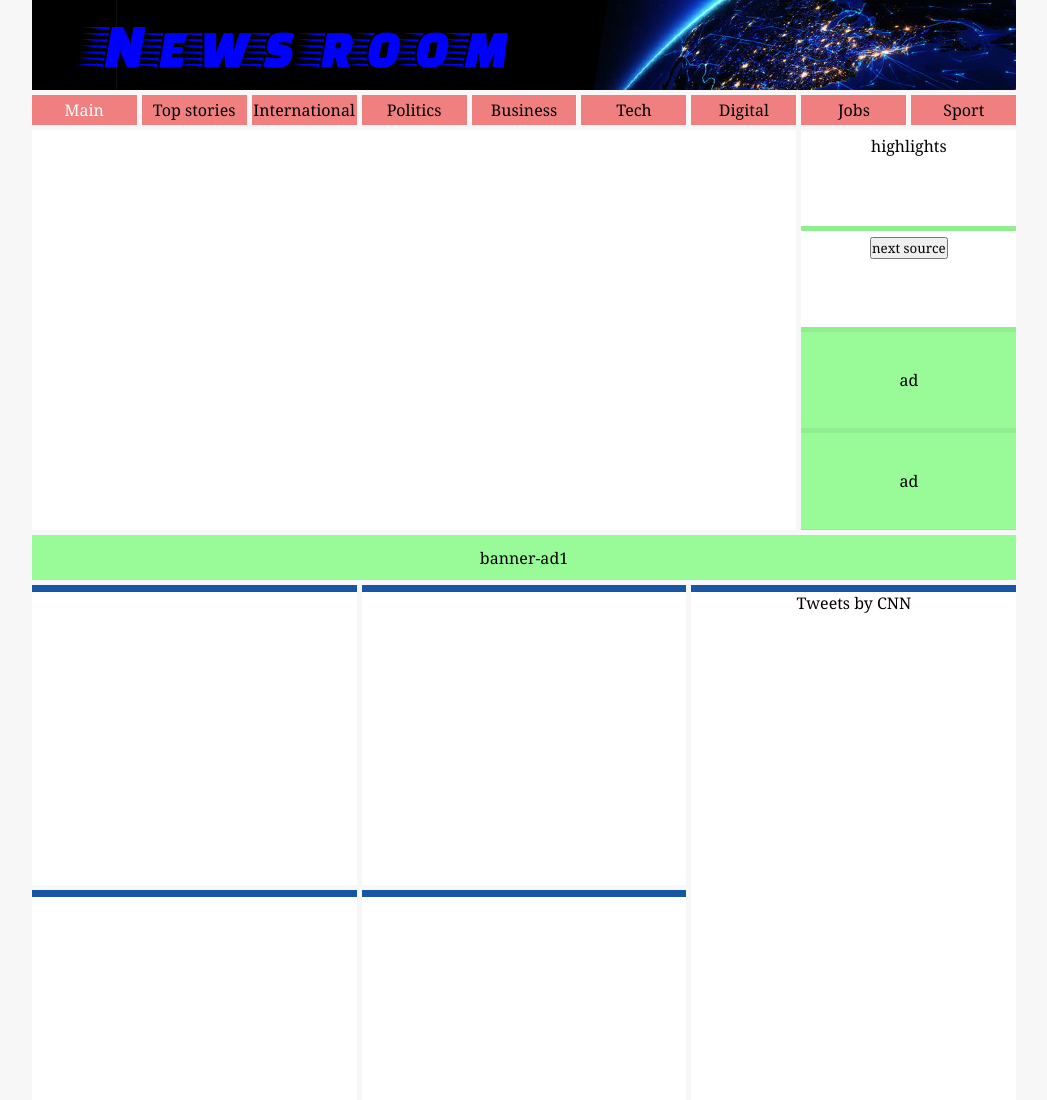
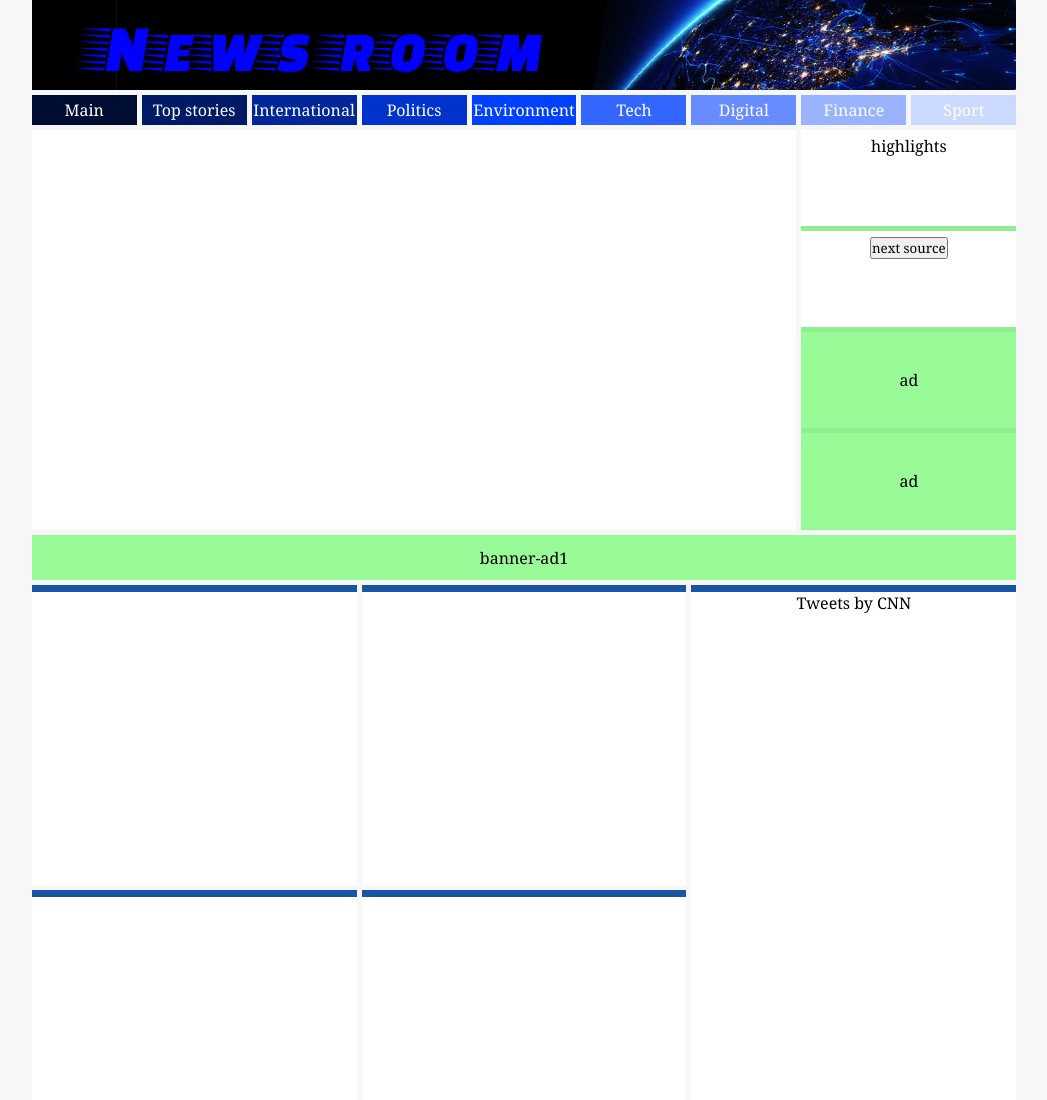
Before and after one commit to Carburator11/Newsroom, a plain HTML site: page grid4.html in a window 1280 px wide. Shown: the top 1100 px of the page, without its empty margins (116-1163 px from the left). Drawn offline with Linux system fonts and the light colour scheme; no server answers; a web font is replaced by a local one.

Commit message:
some design

```diff
--- a/grid4.html
+++ b/grid4.html
@@ -19,10 +19,10 @@
   <div class= "cat2">Top stories</div>
   <div class= "cat3">International</div>
   <div class= "cat4">Politics</div>
-  <div class= "cat5">Business</div>
+  <div class= "cat5">Environment</div>
   <div class= "cat6">Tech</div>
   <div class= "cat7">Digital</div>
-  <div class= "cat8">Jobs</div>
+  <div class= "cat8">Finance</div>
   <div class= "cat9">Sport</div>
 
 <div class= "content"  id="art0">
--- a/style_grid4.css
+++ b/style_grid4.css
@@ -18,13 +18,6 @@ h4 {  margin: 2px 0px 5px 0px;
             text-align: center;}
 
 .ad{        background: palegreen;
-            display: flex;
-            justify-content: center;
-            flex-direction: column;
-            text-align: center;}
-
-div[class^="cat"]{
-            background: #f08080;
             display: flex;
             justify-content: center;
             flex-direction: column;
@@ -56,7 +49,8 @@ align-items: stretch;  justify-content: center; justify-items: stretch;
             background: url(art/titlebg.jpg) right no-repeat;
             background-color: black;
             font-family: 'Faster One';
-            font-size: 64px;
+            letter-spacing: 1px;
+            font-size: 68px;
             color: blue;
             padding: 10px 0px 0px 60px;}
 
@@ -64,16 +58,25 @@ align-items: stretch;  justify-content: center; justify-items: stretch;
 
 .menu{       display: none;}
 
-.cat1{      grid-area: cat1;
-            color: white;}
-.cat2{      grid-area: cat2;}
-.cat3{      grid-area: cat3;}
-.cat4{      grid-area: cat4;}
-.cat5{      grid-area: cat5;}
-.cat6{      grid-area: cat6;}
-.cat7{      grid-area: cat7;}
-.cat8{      grid-area: cat8;}
-.cat9{      grid-area: cat9;}
+div[class^="cat"]{
+            display: flex;
+            justify-content: center;
+            flex-direction: column;
+            text-align: center;}
+
+div[class^="cat"]:hover{
+            opacity: 0.6;
+          cursor: pointer;}
+
+.cat1{      grid-area: cat1; background-color: #000d33; color: white;}
+.cat2{      grid-area: cat2; background-color: #001a66; color: white;}
+.cat3{      grid-area: cat3; background-color: #002699; color: white;}
+.cat4{      grid-area: cat4; background-color: #0033cc; color: white;}
+.cat5{      grid-area: cat5; background-color: #0040ff; color: white;}
+.cat6{      grid-area: cat6; background-color: #3366ff; color: white;}
+.cat7{      grid-area: cat7; background-color: #668cff; color: white;}
+.cat8{      grid-area: cat8; background-color: #99b3ff; color: white;}
+.cat9{      grid-area: cat9; background-color: #ccd9ff; color: white;}
 
 .side0{
   grid-area: side0;
```
